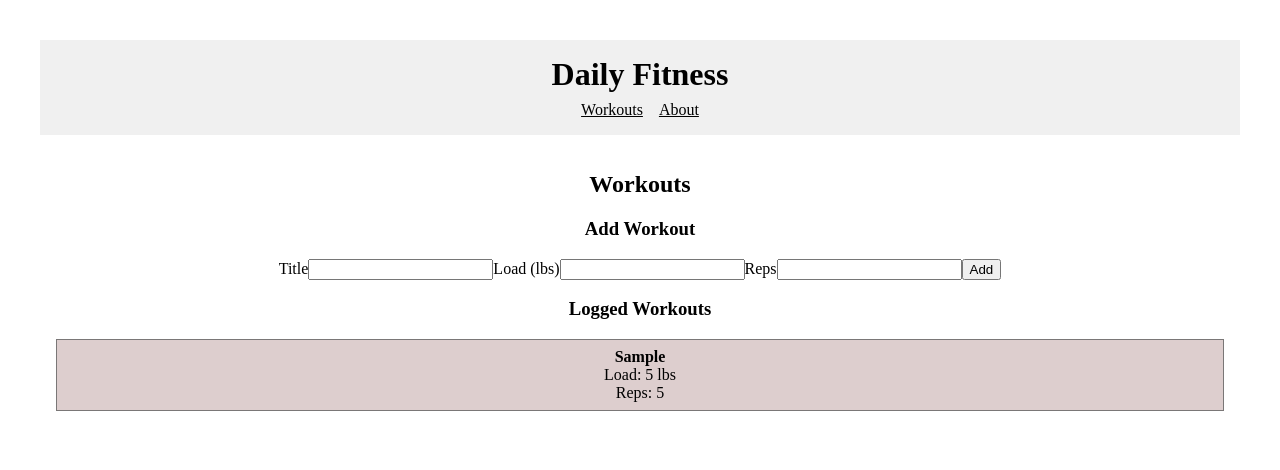
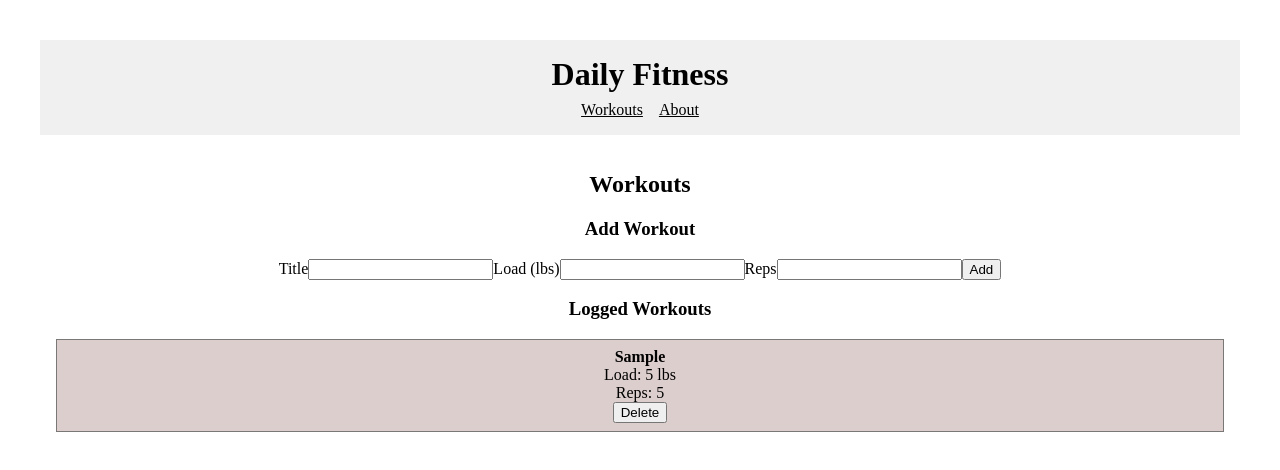
Before and after one commit to Olenka2101/fitnessApp, a React (Vite) app: page / in a window 1280 px wide. Both pictures are taken after typing "Sample", "5", "5" into the empty fields and a click on the button "Add". Shown: the top 470 px of the page. Built offline with nearby package versions, Linux system fonts and the light colour scheme.

Commit message:
added delete workout button/functionality

```diff
--- a/src/components/WorkoutList.jsx
+++ b/src/components/WorkoutList.jsx
@@ -1,4 +1,4 @@
-export default function WorkoutList({ workouts = [] }) {
+export default function WorkoutList({ workouts = [], onDelete }) {
   if (workouts.length === 0) return <p>No workouts yet.</p>;
   return (
     <div>
@@ -16,6 +16,7 @@ export default function WorkoutList({ workouts = [] }) {
           <strong>{workout.title}</strong>
           <div>Load: {workout.load} lbs</div>
           <div>Reps: {workout.reps}</div>
+          <button onClick={() => onDelete(workout.id)}>Delete</button>
         </div>
       ))}
     </div>
--- a/src/pages/Workouts.jsx
+++ b/src/pages/Workouts.jsx
@@ -18,12 +18,15 @@ export default function Workouts() {
     const newItem = { id: Date.now().toString(), ...workout };
     setWorkouts((prev) => [...prev, newItem]);
   };
+  const deleteWorkout = (id) => {
+    setWorkouts((prev) => prev.filter((workout) => workout.id !== id));
+  };
 
   return (
     <section>
       <h2>Workouts</h2>
       <WorkoutForm onAdd={addWorkout} />
-      <WorkoutList workouts={workouts} />
+      <WorkoutList workouts={workouts} onDelete={deleteWorkout} />
     </section>
   );
 }
```
